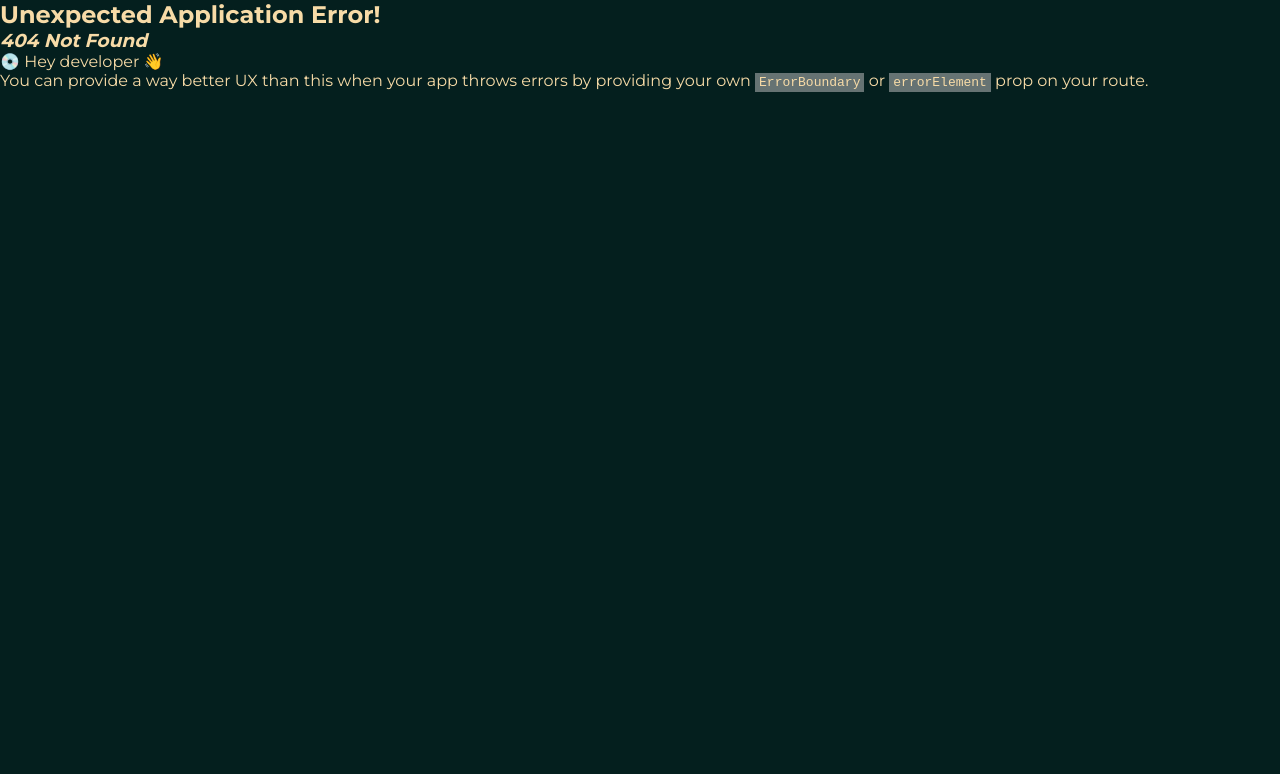
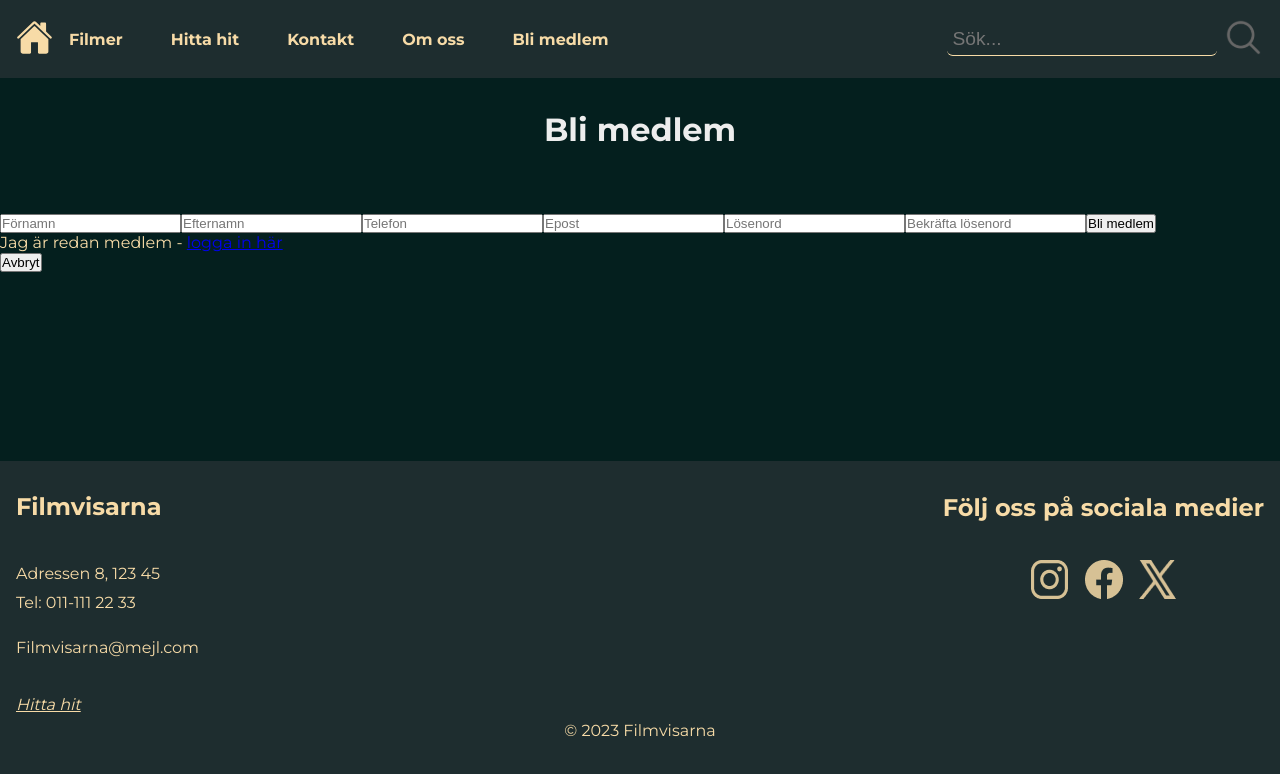
Before and after one commit to j-carlander/Filmvisarna, a React (Vite) app: page /register in a window 1280 px wide. Before the commit this address had no page. Shown: the top 774 px of the page. Built offline with nearby package versions, Linux system fonts and the light colour scheme.

Commit message:
register page and post request
Co-authored-by: Johannes <johannes.carlander@gmail.com>

```diff
--- a/src/main.jsx
+++ b/src/main.jsx
@@ -11,6 +11,7 @@ import { MovieDetailPage } from "./pages/MovieDetailPage/MovieDetailPage.jsx";
 import { LandingPage } from "./pages/LandingPage/LandingPage";
 import { AboutUs } from "./pages/AboutUsPage/AboutUsPage.jsx";
 import { BookingPage } from "./pages/Bookingpage/BookingPage.jsx";
+import { RegisterPage } from "./pages/RegisterPage/RegisterPage.jsx";
 
 export const pages = [
   { path: "/", element: <LandingPage /> },
@@ -24,6 +25,7 @@ export const pages = [
     path: "/bookingconfirmation/:screeningId",
     element: <BookingConfirmationPage />,
   },
+  { path: "/register", label: "Bli medlem", element: <RegisterPage /> },
 ];
 
 const router = createBrowserRouter([
--- /dev/null
+++ b/src/pages/RegisterPage/RegisterPage.jsx
@@ -0,0 +1,89 @@
+import { useState } from "react";
+import { Link } from "react-router-dom";
+import { fetchHelper } from "../../utils/fetchHelper";
+
+export function RegisterPage() {
+  const [formData, setFormData] = useState({
+    fname: "",
+    lname: "",
+    phone: "",
+    email: "",
+    password: "",
+    repassword: "",
+  });
+
+  async function handleSubmit(e) {
+    e.preventDefault();
+    const result = await fetchHelper("/register", "post", formData)
+    const data = await result.json();
+    console.log(data)
+  }
+
+  return (
+    <>
+      <h1>Bli medlem</h1>
+      <form onSubmit={handleSubmit}>
+        <input
+          required
+          value={formData.fname}
+          type="text"
+          placeholder="Förnamn"
+          onChange={(e) => {
+            setFormData({ ...formData, fname: e.target.value });
+          }}
+        />
+        <input
+          required
+          value={formData.lname}
+          type="text"
+          placeholder="Efternamn"
+          onChange={(e) => {
+            setFormData({ ...formData, lname: e.target.value });
+          }}
+        />
+        <input
+          required
+          value={formData.phone}
+          type="tel"
+          placeholder="Telefon"
+          onChange={(e) => {
+            setFormData({ ...formData, phone: e.target.value });
+          }}
+        />
+        <input
+          required
+          value={formData.email}
+          type="email"
+          placeholder="Epost"
+          onChange={(e) => {
+            setFormData({ ...formData, email: e.target.value });
+          }}
+        />
+        <input
+          required
+          value={formData.password}
+          type="password"
+          placeholder="Lösenord"
+          onChange={(e) => {
+            setFormData({ ...formData, password: e.target.value });
+          }}
+        />
+        <input
+          required
+          value={formData.repassword}
+          type="password"
+          placeholder="Bekräfta lösenord"
+          onChange={(e) => {
+            setFormData({ ...formData, repassword: e.target.value });
+          }}
+        />
+
+        <button>Bli medlem</button>
+        <p>
+          Jag är redan medlem - <Link>logga in här</Link>
+        </p>
+        <button>Avbryt</button>
+      </form>
+    </>
+  );
+}
```
Also changed, not shown: src/pages/RegisterPage/_RegisterPage.scss (added).
